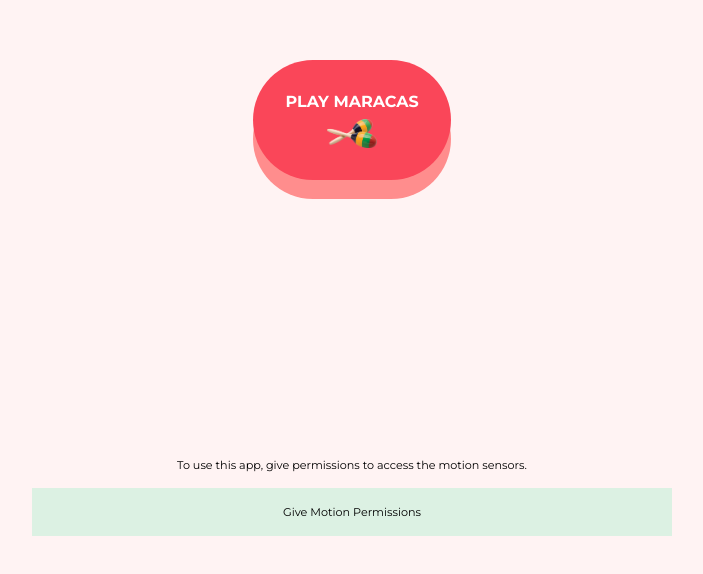
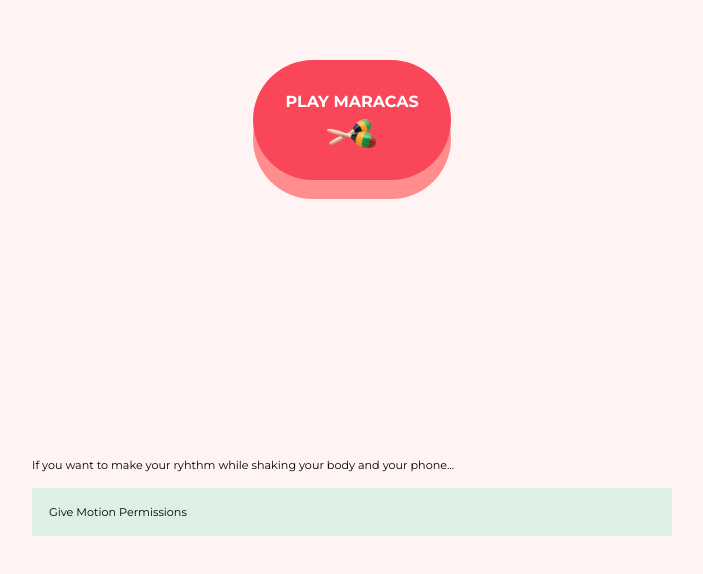
Before and after one commit to msotomorras/shaketoplay, a React (Create React App) app: page / in a window 1280 px wide. Shown: the part 184-758 px from the top of the page, without its empty margins (288-991 px from the left). Built offline with nearby package versions, Linux system fonts and the light colour scheme; no server answers.

Commit message:
change text

```diff
--- a/src/app/ShakerView/ShakerView.js
+++ b/src/app/ShakerView/ShakerView.js
@@ -83,7 +83,7 @@ export const ShakerView = () => {
 
 
         // if (aX > 10)console.log('ax', aX, aY, aZ);
-        if (aY > 18) handleAccelerated(aX, aY, aZ)
+        if (aY > 19) handleAccelerated(aX, aY, aZ)
 
         //The following two lines are just to calculate a
         // tilt. Not really needed.
@@ -103,7 +103,7 @@ export const ShakerView = () => {
                 <img className='maracas' src={maracasImg} alt="Logo" />
             </div>
             <div className='motion-permissions'>
-                To use this app, give permissions to access the motion sensors.
+                If you want to make your ryhthm while shaking your body and your phone...
             <div className='permissions-button' onClick={() => askMotionPermissions()}>
                     Give Motion Permissions
             </div>
--- a/src/app/ShakerView/ShakerView.scss
+++ b/src/app/ShakerView/ShakerView.scss
@@ -49,7 +49,7 @@
         position: absolute;
         bottom: 10%;
         width: 50%;
-
+        text-align: left;
         .permissions-button {
             padding: 17px;
             margin-top: 1rem;
```
